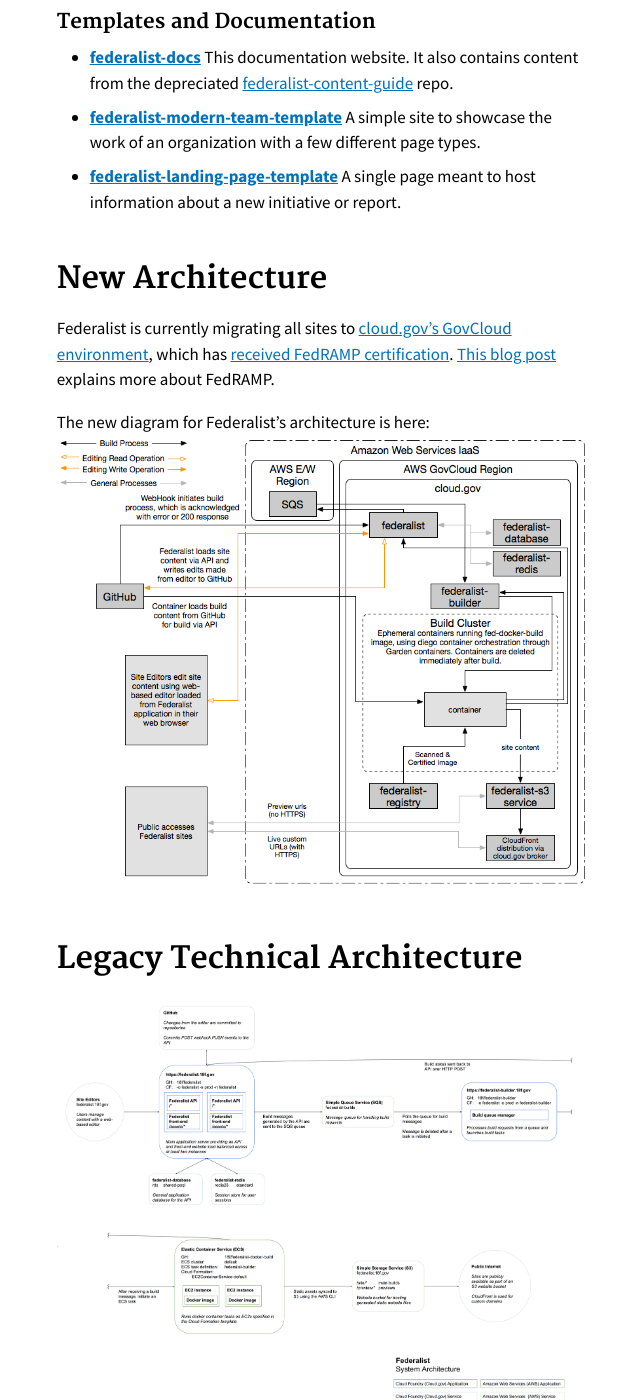
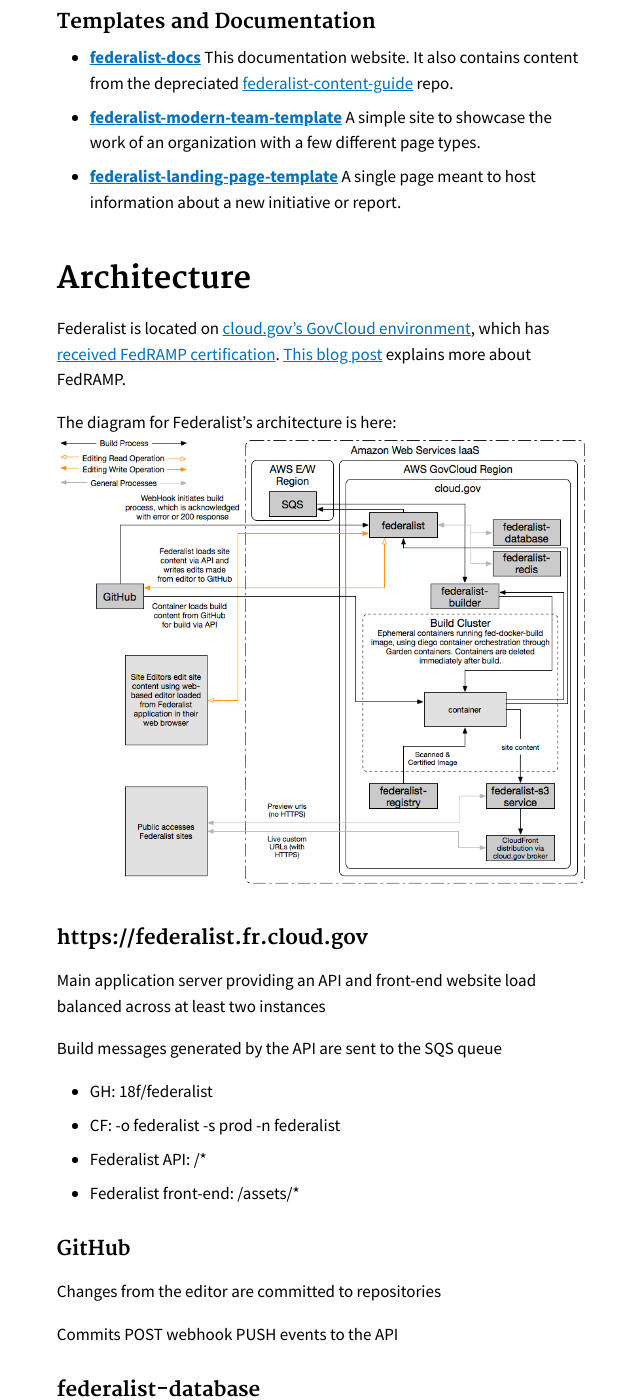
Before and after one commit to Macy-FK/federaliste, a Jekyll site: the page built from pages/how-federalist-works.md, in a window 1280 px wide and 1400 px high, scrolled down 1234 px. Shown: the whole window, without its empty margins (344-984 px from the left). Built offline with Jekyll 4.4.1, drawn with Linux system fonts in a browser that asks for light colours; Markdown is read by kramdown in place of the engine named in the settings; some of the changed text lies outside the part shown.

Commit message:
Update how-federalist-works.md

```diff
--- a/pages/how-federalist-works.md
+++ b/pages/how-federalist-works.md
@@ -22,17 +22,11 @@ We use GitHub to manage our work on Federalist. The main code repository for the
 - **[federalist-modern-team-template](https://github.com/18F/federalist-modern-team-template)** A simple site to showcase the work of an organization with a few different page types.
 - **[federalist-landing-page-template](https://github.com/18F/federalist-landing-page-template)** A single page meant to host information about a new initiative or report.
 
-## New Architecture
+## Architecture
 
-Federalist is currently migrating all sites to [cloud.gov's GovCloud environment](https://landing.apps.cloud.gov/docs/apps/govcloud/), which has [received FedRAMP certification](https://marketplace.fedramp.gov/index.html#/product/18f-cloudgov). [This blog post](https://18f.gsa.gov/2017/02/02/cloud-gov-is-now-fedramp-authorized/) explains more about FedRAMP.
+Federalist is located on [cloud.gov's GovCloud environment](https://landing.apps.cloud.gov/docs/apps/govcloud/), which has [received FedRAMP certification](https://marketplace.fedramp.gov/index.html#/product/18f-cloudgov). [This blog post](https://18f.gsa.gov/2017/02/02/cloud-gov-is-now-fedramp-authorized/) explains more about FedRAMP.
 
-The new diagram for Federalist's architecture is here: [![Diagram of Federalist architecture]({{site.baseurl}}/uploads/Federalist System Diagram 11-28-16.png)]({{site.baseurl}}/uploads/Federalist System Diagram 11-28-16.png)
-
-
-## Legacy Technical Architecture
-
-[![Diagram of Federalist architecture, described in the following text]({{site.baseurl}}/uploads/federalist-architecture-small.png)]({{site.baseurl}}/uploads/federalist-system-architecture.pdf)
-*[Download full diagram (PDF)]({{site.baseurl}}/uploads/federalist-system-architecture.pdf)*
+The diagram for Federalist's architecture is here: [![Diagram of Federalist architecture]({{site.baseurl}}/uploads/Federalist System Diagram 11-28-16.png)]({{site.baseurl}}/uploads/Federalist System Diagram 11-28-16.png)
 
 
 ### https://federalist.fr.cloud.gov
@@ -45,7 +39,6 @@ Build messages generated by the API are sent to the SQS queue
 - CF: -o federalist -s prod -n federalist
 - Federalist API: /*
 - Federalist front-end: /assets/*
-
 
 ###  GitHub
 
```
